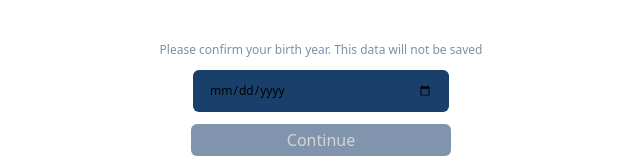
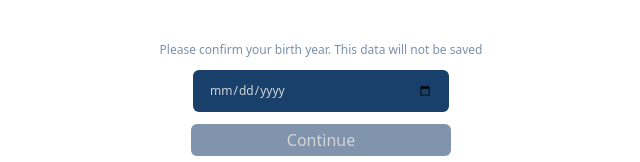
Before and after one commit to HardikPratap/tailwind, a React app in the folder screen1/: page / in a window 1280 px wide. Shown: the part 222-384 px from the top of the page, without its empty margins (319-959 px from the left). Built offline with nearby package versions, Linux system fonts and the light colour scheme; the HTML template or start-up script is replaced by a standard one.

Commit message:
screen 1 update

```diff
--- a/screen1/src/App.jsx
+++ b/screen1/src/App.jsx
@@ -19,7 +19,7 @@ function App() {
     </div>
     <div className='text-center text-para text-xs flex flex-col'>
       Please confirm your birth year. This data will not be saved
-      <input className='w-64 mt-3 px-4 py-3 self-center rounded-md text-black bg-input'
+      <input className='w-64 mt-3 px-4 py-3 self-center rounded-md text-gray-300 bg-input text-s'
       placeholder='Your DOB'
       type="date"
       onChange={handleDate}
```
